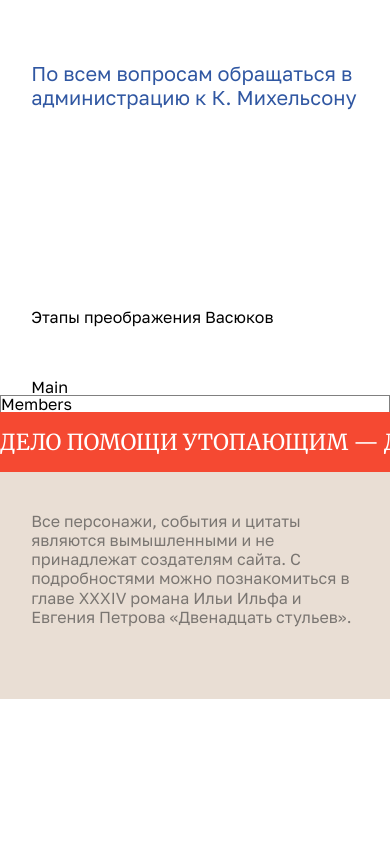
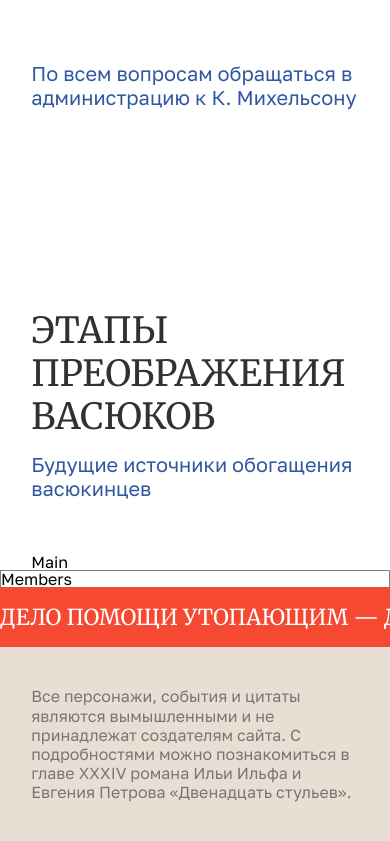
Before and after one commit to Tim2015web/test_landing_for_yandex, a website: page app/index.html in a window 390 px wide. Shown: the part 2419-3260 px from the top of the page. Before the commit the page ends 3118 px from the top, so only its background shows below. Drawn offline with Linux system fonts and the light colour scheme; files whose address does not match are found by name.

Commit message:
stages_header complite

```diff
--- a/app/index.html
+++ b/app/index.html
@@ -127,7 +127,7 @@
 
     <div class="stages__header">
       <h2>Этапы преображения Васюков</h2>
-      <p></p>
+      <p>Будущие источники обогащения васюкинцев</p>
     </div>
 
     <div class="stages__main">
--- a/app/scss/_stages.scss
+++ b/app/scss/_stages.scss
@@ -5,7 +5,56 @@
     padding: 60px 0 0 0;
   }
 
-  &__header {}
+  &__header {
+    position: relative;
+    max-width: 806px;
+
+    @media (max-width: 1200px) {
+      max-width: unset;
+    }
+
+    h2 {
+      color: var(--mainColor);
+      font-family: 'Merriweather', serif;
+      font-size: 54px;
+      font-weight: 400;
+      line-height: 1.2;
+      text-transform: uppercase;
+
+      @media (max-width: 1200px) {
+        font-size: clamp(36px, 4.50vw, 54px);
+      }
+
+      @media (max-width: 375px) {
+        font-size: clamp(28px, 9.60vw,36px);
+        line-height: 1.1;
+      }
+    }
+
+    p {
+      position: absolute;
+      top: 72px;
+      left: 301px;
+      width: 280px;
+
+      color: #3057A2;
+      font-size: 20px;
+      font-weight: 400;
+      line-height: 1.2;
+
+      @media (max-width: 1200px) {
+        margin-top: 14px;
+        position: relative;
+        top: unset;
+        left: unset;
+        width: unset;
+      }
+
+      @media (max-width: 375px) {
+        font-size: 18px;
+      }
+    }
+  }
 
   &__main {
     margin-top: 54px;
```
Also changed, not shown: app/components/stages.html (+1 -1 lines), app/css/style.min.css.
